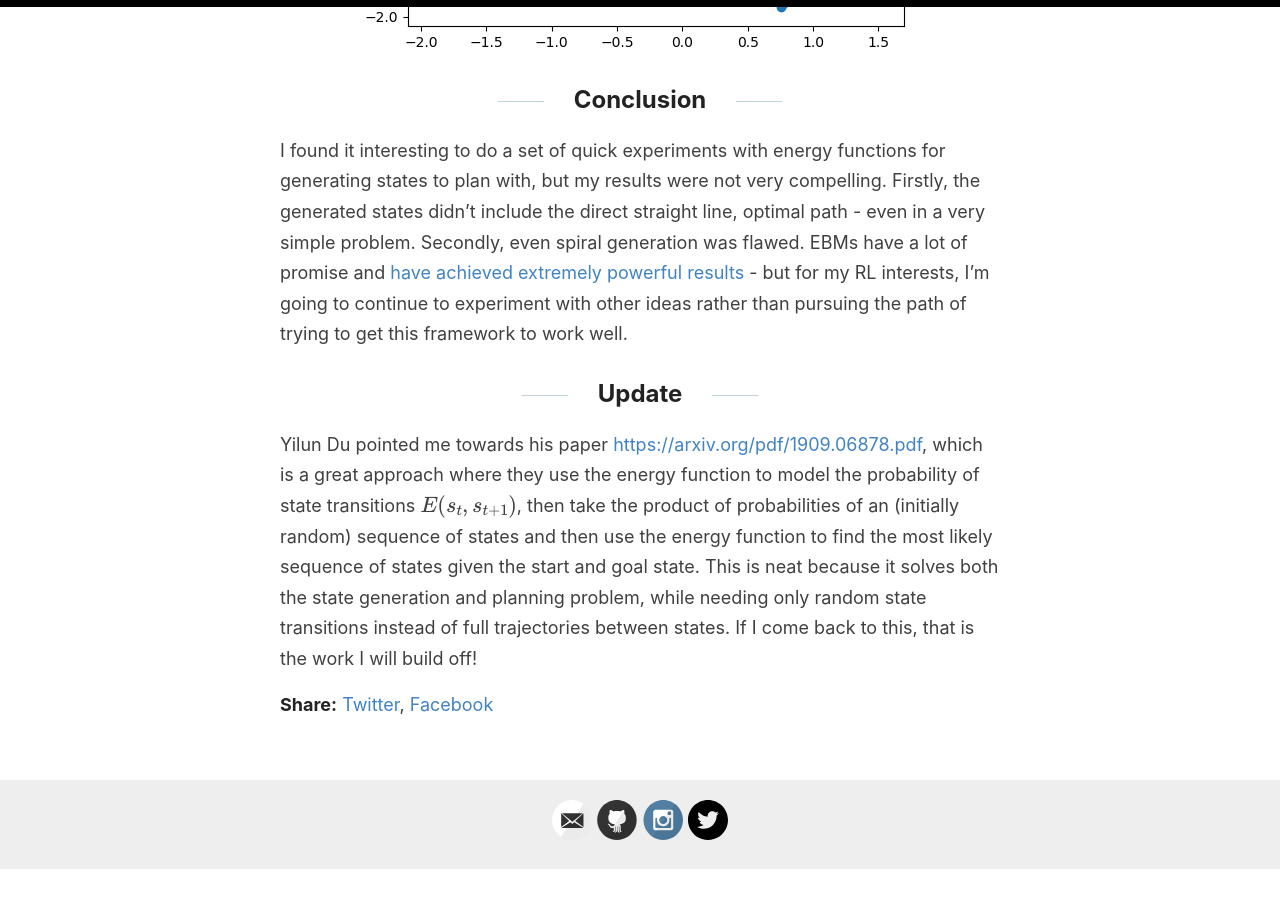
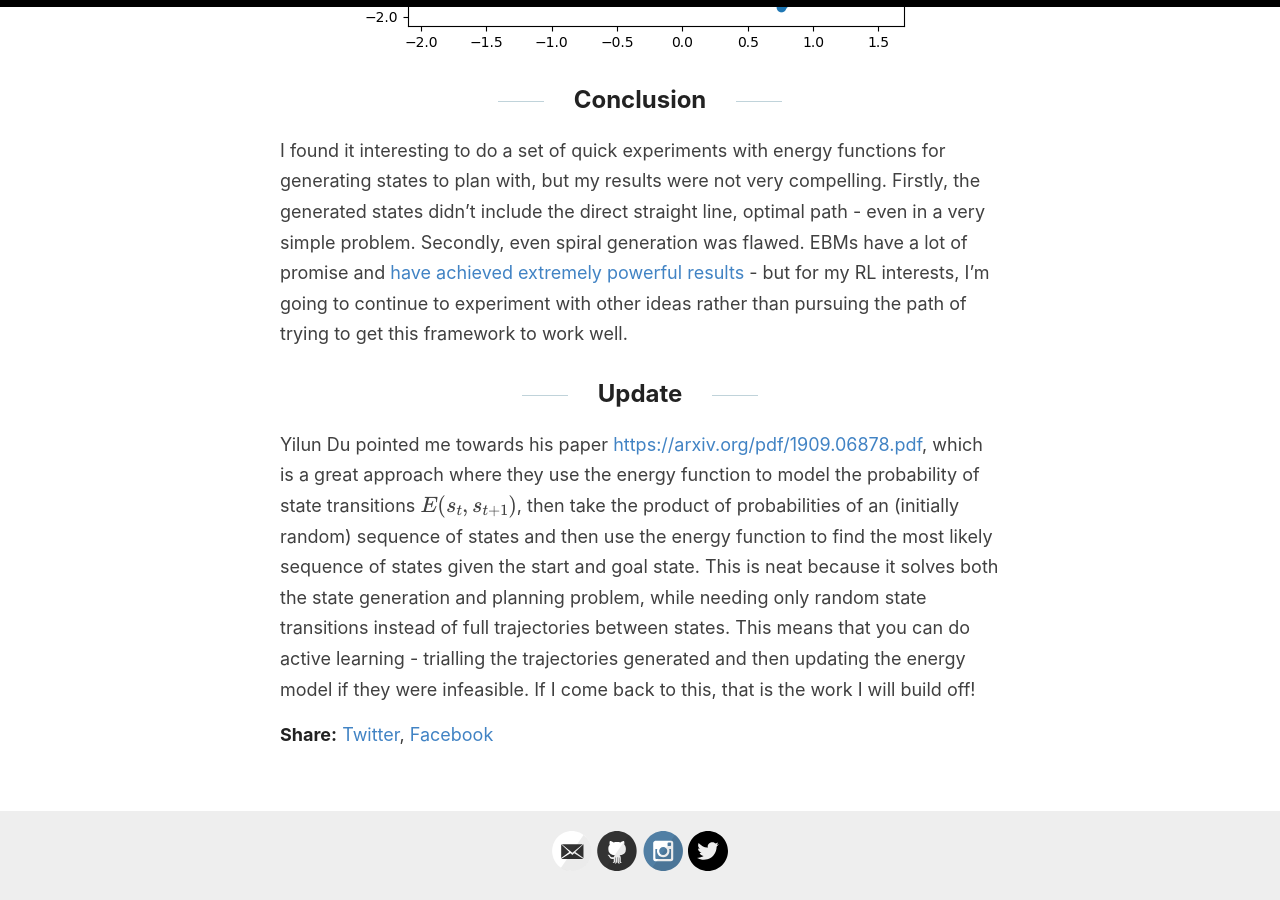
Before and after one commit to sholtodouglas/sholtodouglas.github.io, a Jekyll site: the page built from _posts/2020-06-11-PlayingwithEnergy.md, in a window 1280 px wide and 900 px high, scrolled down 8570 px. Built offline with Jekyll 4.4.1, drawn with Linux system fonts in a browser that asks for light colours; formulas are drawn with MathJax 3; before the commit the page ends 9440 px from its top, so only the background shows below that.

Commit message:
Update 2020-06-11-PlayingwithEnergy.md

```diff
--- a/_posts/2020-06-11-PlayingwithEnergy.md
+++ b/_posts/2020-06-11-PlayingwithEnergy.md
@@ -103,4 +103,4 @@ Using the Q value function of a model trained to reach goal positions allowed me
 I found it interesting to do a set of quick experiments with energy functions for generating states to plan with, but my results were not very compelling. Firstly, the generated states didn't include the direct straight line, optimal path - even in a very simple problem. Secondly, even spiral generation was flawed. EBMs have a lot of promise and [have achieved extremely powerful results](https://arxiv.org/pdf/1903.08689.pdf) - but for my RL interests, I'm going to continue to experiment with other ideas rather than pursuing the path of trying to get this framework to work well.
 
 ## Update
-Yilun Du pointed me towards his paper [https://arxiv.org/pdf/1909.06878.pdf](Model-Based Planning with Energy-Based Models), which is a great approach where they use the energy function to model the probability of state transitions $E(s_t, s_{t+1})$, then take the product of probabilities of an (initially random) sequence of states and then use the energy function to find the most likely sequence of states given the start and goal state. This is neat because it solves both the state generation and planning problem, while needing only random state transitions instead of full trajectories between states. If I come back to this, that is the work I will build off!
+Yilun Du pointed me towards his paper [https://arxiv.org/pdf/1909.06878.pdf](Model-Based Planning with Energy-Based Models), which is a great approach where they use the energy function to model the probability of state transitions $E(s_t, s_{t+1})$, then take the product of probabilities of an (initially random) sequence of states and then use the energy function to find the most likely sequence of states given the start and goal state. This is neat because it solves both the state generation and planning problem, while needing only random state transitions instead of full trajectories between states. This means that you can do active learning - trialling the trajectories generated and then updating the energy model if they were infeasible. If I come back to this, that is the work I will build off!
```
